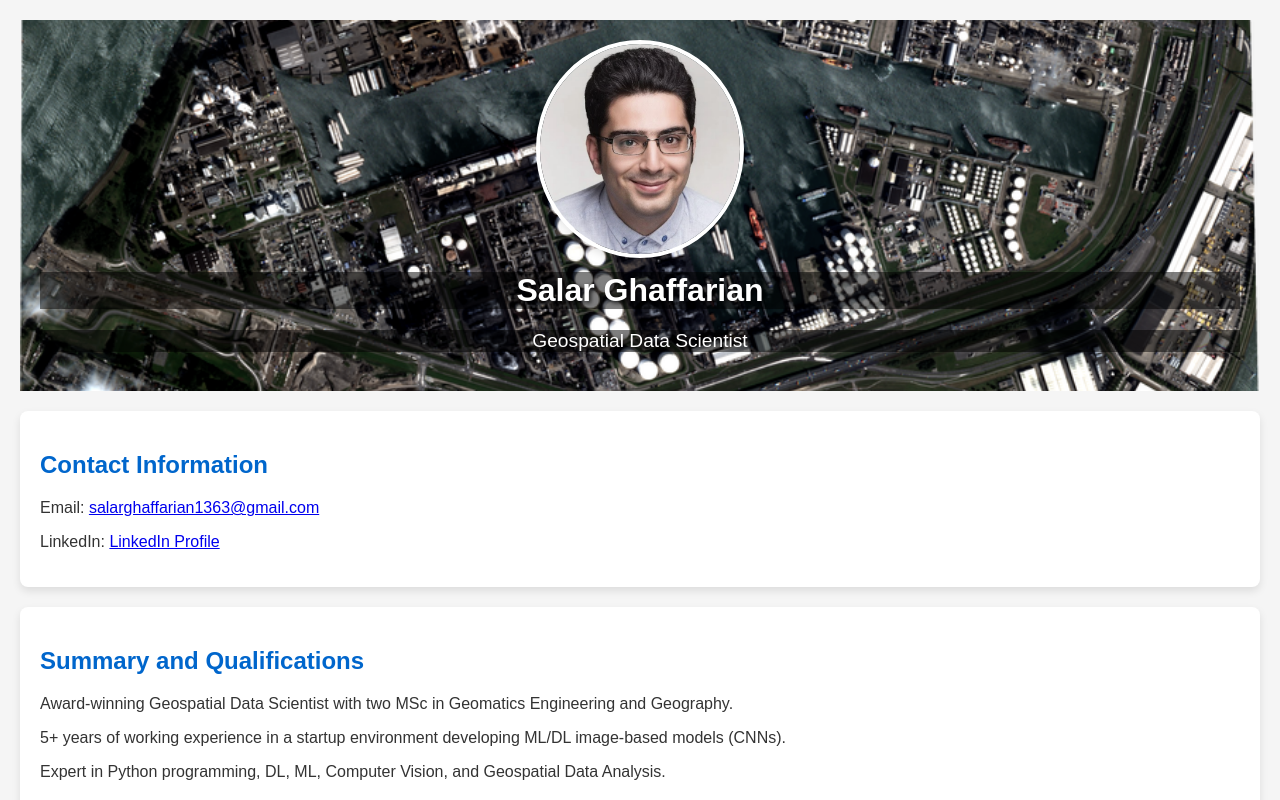
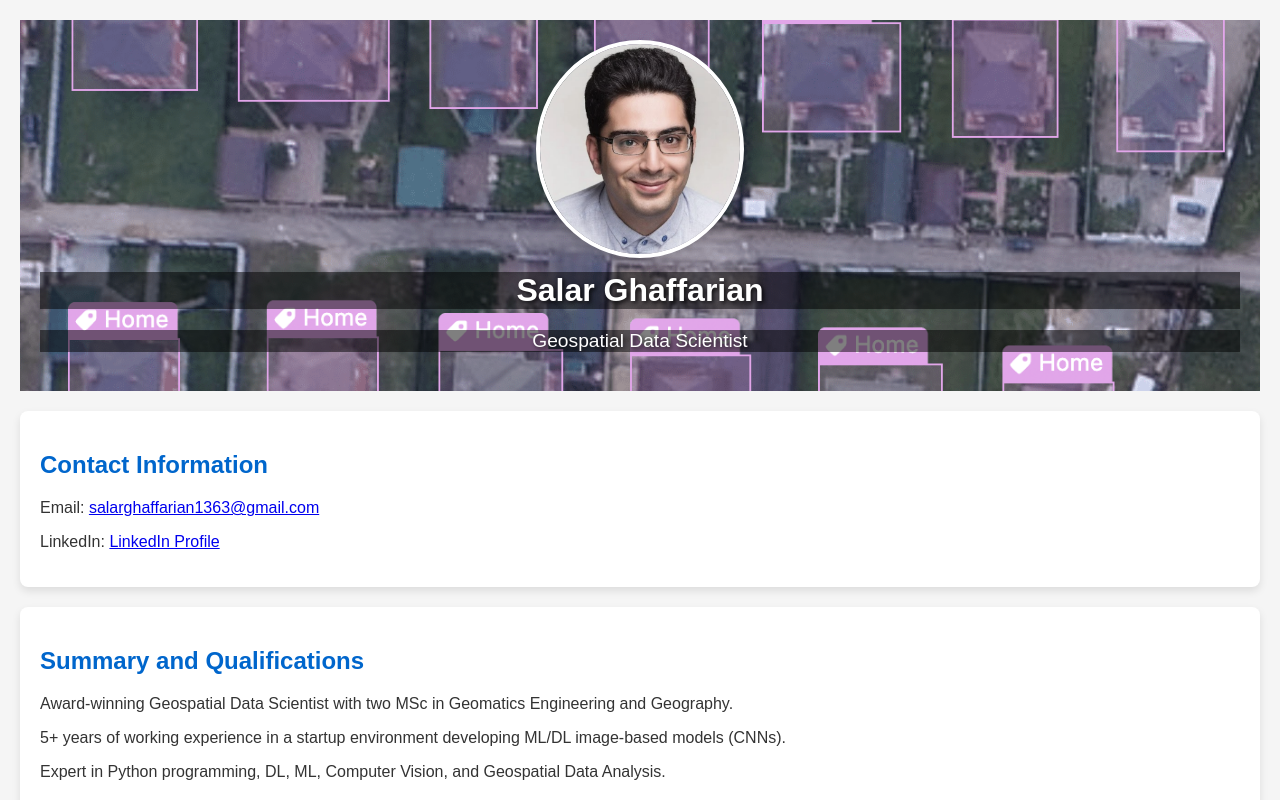
Before and after one commit to salarghaffarian/salarghaffarian.github.io, a plain HTML site: page index.html in a window 1280 px wide. Shown: the top 800 px of the page. Drawn offline with Linux system fonts and the light colour scheme.

Commit message:
Update the background image

```diff
--- a/styles.css
+++ b/styles.css
@@ -10,7 +10,7 @@ body {
 header {
     text-align: center;
     padding: 20px;
-    background: url('satellite_image.png') center/cover no-repeat;
+    background: url('building_detection_aerial_imagery.png') center/cover no-repeat;
     color: #fff;
     filter: grayscale(30%);
 }
```
Also changed, not shown: building_detection_aerial_imagery.png (added).
